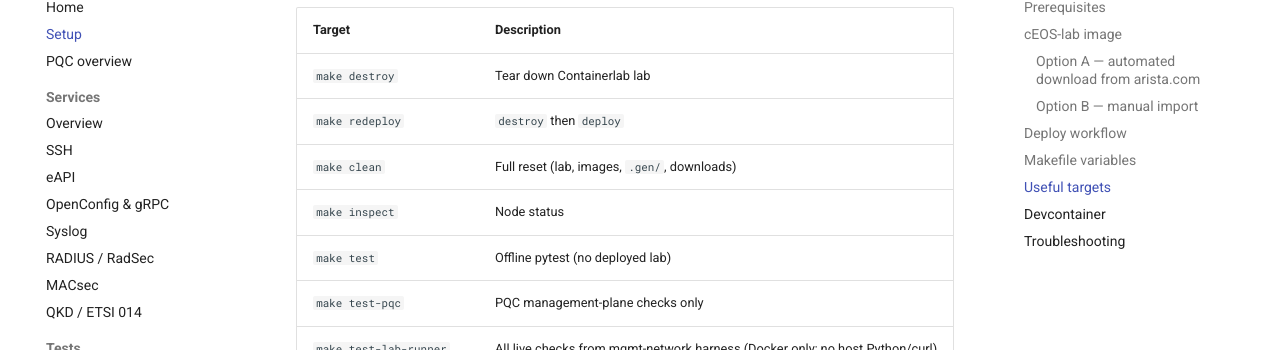
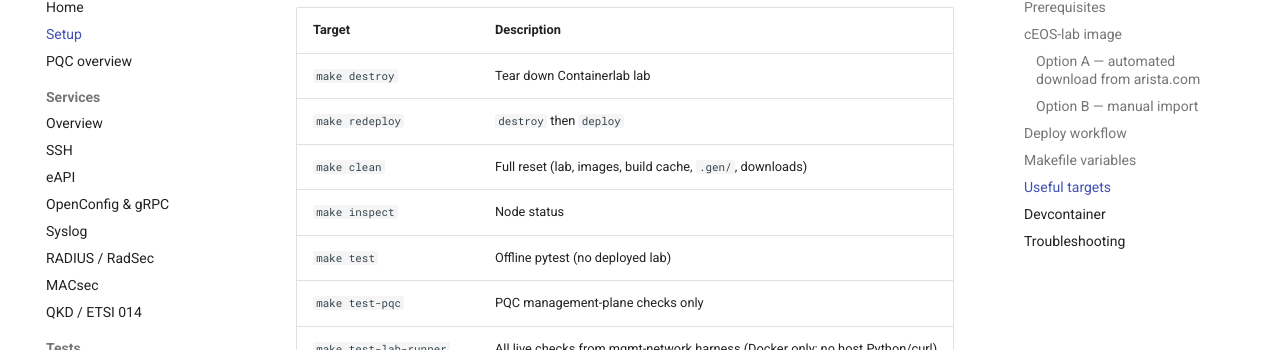
Before and after one commit to fhibler/arista-quantum-safe, an MkDocs documentation site: the page built from docs/setup.md, in a window 1280 px wide and 900 px high, scrolled down 1971 px. Shown: the part 101-451 px from the top of the window. Built offline with MkDocs 1.6.1 and Material for MkDocs 9.7.7, drawn with Linux system fonts in a browser that asks for light colours; comment, search, counter and statistics services are not loaded.

Commit message:
Prune Docker buildx cache in make clean for a true full reset.

```diff
--- a/docs/setup.md
+++ b/docs/setup.md
@@ -71,7 +71,7 @@
 |--------|-------------|
 | `make destroy` | Tear down Containerlab lab |
 | `make redeploy` | `destroy` then `deploy` |
-| `make clean` | Full reset (lab, images, `.gen/`, downloads) |
+| `make clean` | Full reset (lab, images, build cache, `.gen/`, downloads) |
 | `make inspect` | Node status |
 | `make test` | Offline pytest (no deployed lab) |
 | `make test-pqc` | PQC management-plane checks only |
```
Also changed, not shown: 1 other file.
